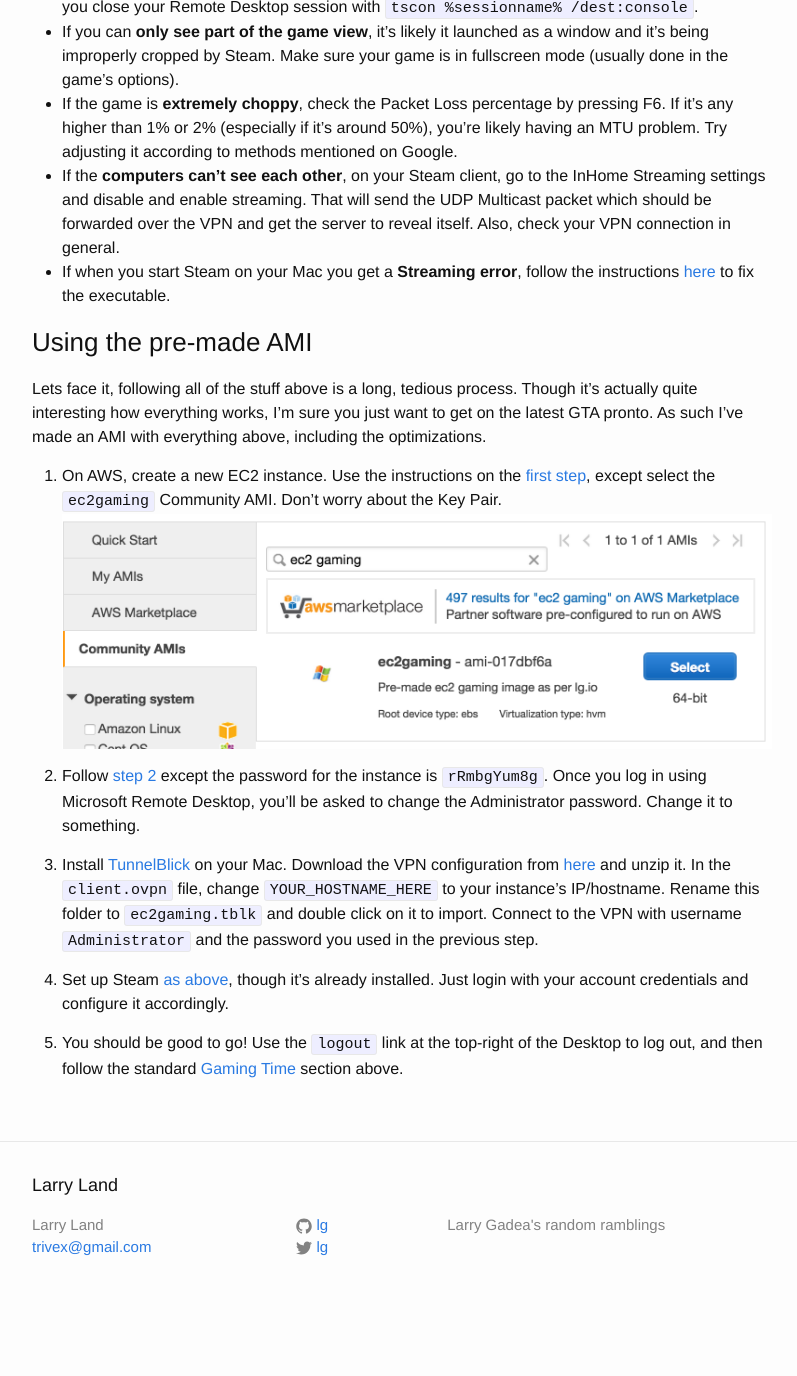
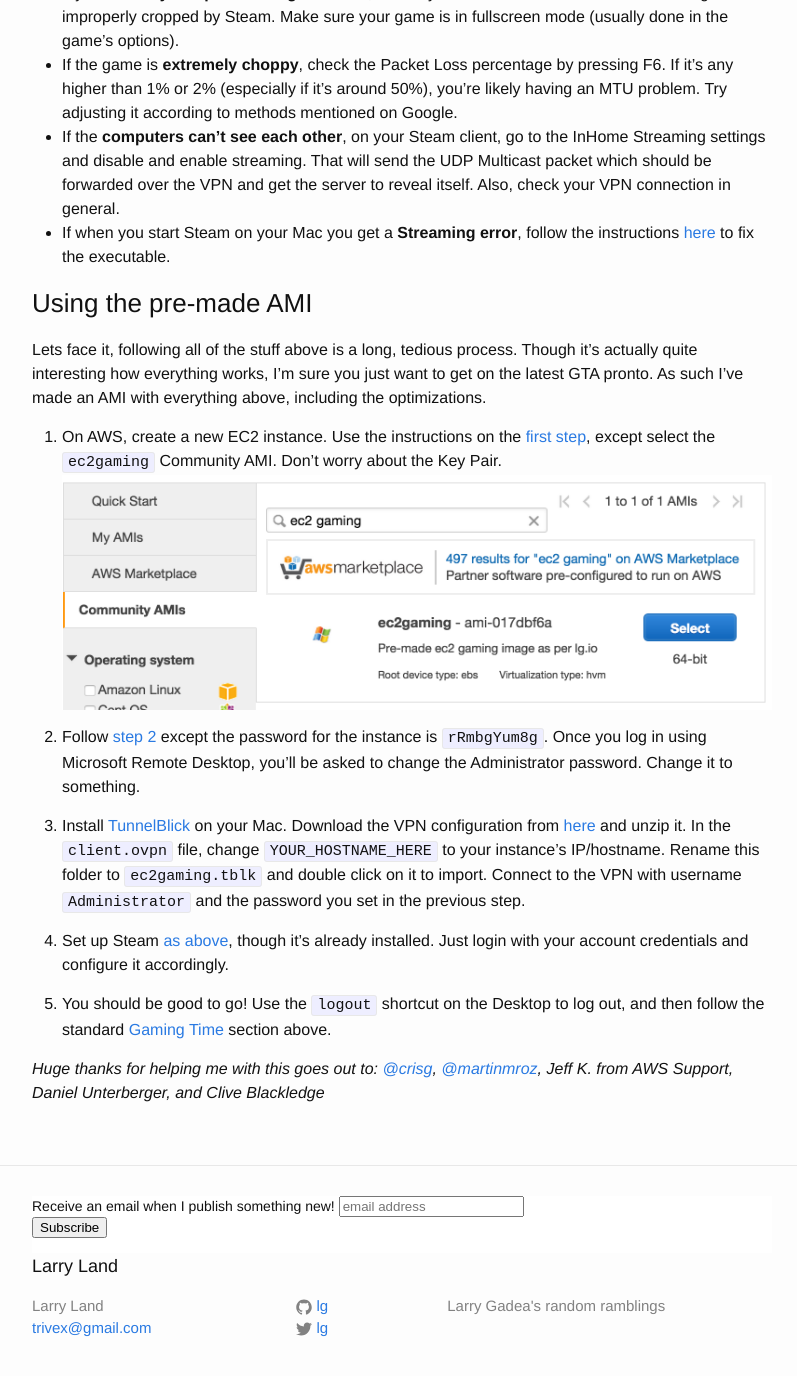
Before and after one commit to lg/lg.io, a Jekyll site: the page built from _posts/2015-07-05-revised-and-much-faster-run-your-own-highend-cloud-gaming-service-on-ec2.markdown, in a window 1280 px wide and 1400 px high, scrolled down 9884 px. Shown: the top 1376 px of the window, without its empty margins (238-1035 px from the left). Built offline with Jekyll 4.4.1, drawn with Linux system fonts in a browser that asks for light colours; comment, search, counter and statistics services are not loaded; before the commit the page ends 11203 px from its top, so only the background shows below that; some of the changed text lies outside the part shown.

Commit message:
finalized the updated ec2 article

```diff
--- a/_includes/footer.html
+++ b/_includes/footer.html
@@ -1,6 +1,27 @@
 <footer class="site-footer">
 
   <div class="wrapper">
+
+    <!-- Begin MailChimp Signup Form -->
+    <link href="//cdn-images.mailchimp.com/embedcode/slim-081711.css" rel="stylesheet" type="text/css">
+    <style type="text/css">
+    	#mc_embed_signup{background:#fff; font:14px Helvetica,Arial,sans-serif; }
+    	/* Add your own MailChimp form style overrides in your site stylesheet or in this style block.
+    	   We recommend moving this block and the preceding CSS link to the HEAD of your HTML file. */
+    </style>
+    <div id="mc_embed_signup" style='padding-bottom:15px'>
+    <form action="//us11.list-manage.com/subscribe/post?u=61792fb637a86d176aca85ce5&amp;id=5e6796a476" method="post" id="mc-embedded-subscribe-form" name="mc-embedded-subscribe-form" class="validate" target="_blank" novalidate>
+        <div id="mc_embed_signup_scroll">
+    	<label for="mce-EMAIL">Receive an email when I publish something new!</label>
+    	<input type="email" value="" name="EMAIL" class="email" id="mce-EMAIL" placeholder="email address" required />
+        <!-- real people should not fill this in and expect good things - do not remove this or risk form bot signups-->
+      <div style="position: absolute; left: -5000px;"><input type="text" name="b_61792fb637a86d176aca85ce5_5e6796a476" tabindex="-1" value="" /></div>
+      <div class="clear"><input type="submit" value="Subscribe" name="subscribe" id="mc-embedded-subscribe" class="button"></div>
+      </div>
+    </form>
+    </div>
+
+    <!--End mc_embed_signup-->
 
     <h2 class="footer-heading">{{ site.title }}</h2>
 
--- a/_posts/2015-07-05-revised-and-much-faster-run-your-own-highend-cloud-gaming-service-on-ec2.markdown
+++ b/_posts/2015-07-05-revised-and-much-faster-run-your-own-highend-cloud-gaming-service-on-ec2.markdown
@@ -203,8 +201,10 @@ Lets face it, following all of the stuff above is a long, tedious process. Thoug
 
 1. Follow [step 2](#step2) except the password for the instance is `rRmbgYum8g`. Once you log in using Microsoft Remote Desktop, you'll be asked to change the Administrator password. Change it to something.
 
-1. Install [TunnelBlick](https://code.google.com/p/tunnelblick/) on your Mac. Download the VPN configuration from [here](/assets/ec2gaming-tblk.zip) and unzip it. In the `client.ovpn` file, change `YOUR_HOSTNAME_HERE` to your instance's IP/hostname. Rename this folder to `ec2gaming.tblk` and double click on it to import. Connect to the VPN with username `Administrator` and the password you used in the previous step.
+1. Install [TunnelBlick](https://code.google.com/p/tunnelblick/) on your Mac. Download the VPN configuration from [here](/assets/ec2gaming-tblk.zip) and unzip it. In the `client.ovpn` file, change `YOUR_HOSTNAME_HERE` to your instance's IP/hostname. Rename this folder to `ec2gaming.tblk` and double click on it to import. Connect to the VPN with username `Administrator` and the password you set in the previous step.
 
 1. Set up Steam [as above](#setting-up-steam), though it's already installed. Just login with your account credentials and configure it accordingly.
 
-1. You should be good to go! Use the `logout` link at the top-right of the Desktop to log out, and then follow the standard [Gaming Time](#gaming-time) section above.
+1. You should be good to go! Use the `logout` shortcut on the Desktop to log out, and then follow the standard [Gaming Time](#gaming-time) section above.
+
+_Huge thanks for helping me with this goes out to: [@crisg](http://twitter.com/crisg), [@martinmroz](http://twitter.com/martinmroz), Jeff K. from AWS Support, Daniel Unterberger, and Clive Blackledge_
```
Also changed, not shown: other parts of _posts/2015-07-05-revised-and-much-faster-run-your-own-highend-cloud-gaming-service-on-ec2.markdown (+1 -3 lines), _posts/2015-04-12-run-your-own-high-end-cloud-gaming-service-on-ec2.md (+2 -0 lines).
